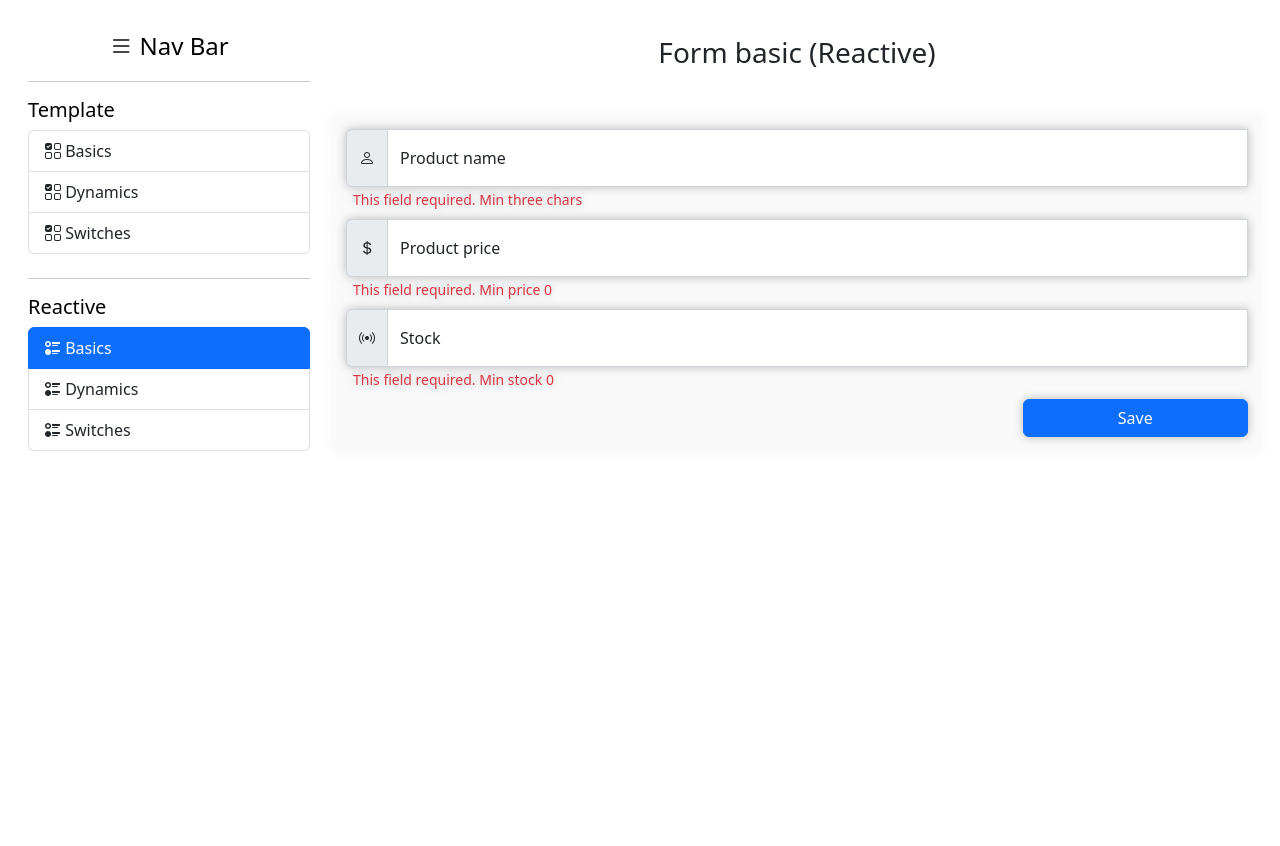
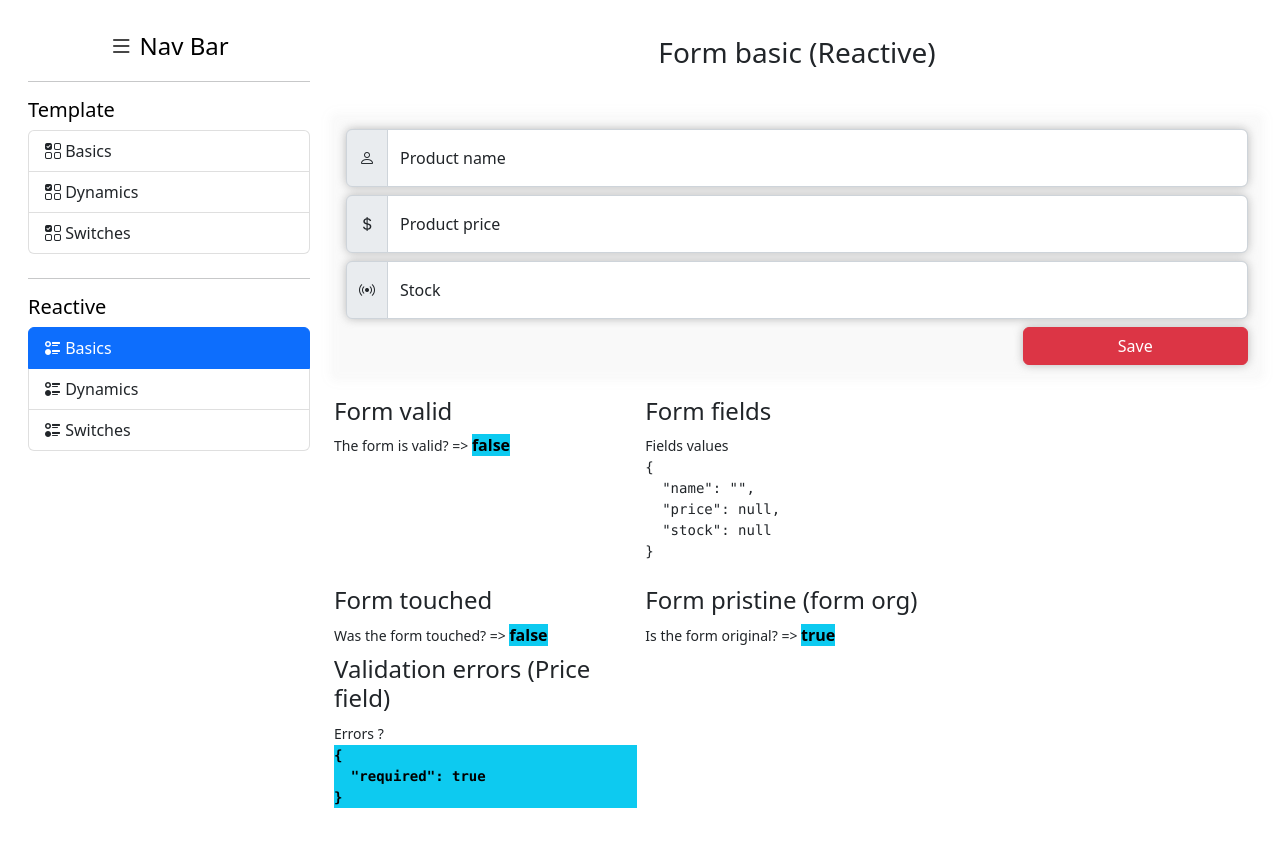
Before and after one commit to JuanRamirez8034/template-reactive-forms-app-angular, an Angular app: page /reactive/basics in a window 1280 px wide. Shown: the top 846 px of the page. Before the commit the page ends 800 px from the top, so only its background shows below. Built offline with nearby package versions, Linux system fonts and the light colour scheme.

Commit message:
Terminada la sección de formularios basicos reactivos

```diff
--- a/src/app/reactive/components/basics/basics.component.html
+++ b/src/app/reactive/components/basics/basics.component.html
@@ -2,23 +2,33 @@
   [showAlert]="alertConfig.showAlert"
   [text]="alertConfig.text"
   [showSpinner]="alertConfig.showSpinner"
+  [typeAlert]="alertConfig.typeAlert"
 ></app-alert>
 
 <div class="w-100 border-1 border-dark p-1 d-flex flex-column justify-content-center">
   <h3 class="d-block text-center mb-2">Form basic (Reactive)</h3>
 
-
-  <form action="#" class="d-block p-3 rounded-2"  autocomplete="off">
+  <!-- enazando nuestro formulario con la variable definida en el componente, para eso se utiliza la directiva
+      [formGroup]="basicReactiveForm" donde basicReactiveForm es l variable que define e identifica el formulario
+   -->
+  <form action="#" class="d-block p-3 rounded-2" (onsubmit)="save();" [formGroup]="basicReactiveForm" autocomplete="off">
     <!-- input -->
     <div class="input-group w-100 mb-2">
       <span class="input-group-text"><i class="bi bi-person"></i></span>
       <div class="form-floating transition-smooth">
-        <input type="text" class="form-control" placeholder="Product name" name="name" id="name">
+        <!-- para enlazar los inout al formulario definido se usa la directiva "FormControlName" y se le coloca como valor
+             el nombre de la propiedad definida en el componente
+         -->
+        <input type="text" class="form-control" placeholder="Product name"
+          name="name"
+          id="name"
+          formControlName="name"
+        >
         <label for="name" class="transition-smooth">Product name</label>
       </div>
       <!-- mensaje en caso de error -->
       <div
-        *ngIf="true"
+        *ngIf="showValidError('name')"
         class="w-100 text-danger px-2"
       ><small>This field required. Min three chars</small></div>
     </div>
@@ -31,13 +41,14 @@
         <input type="number" class="form-control" placeholder="Product price"
           name="price"
           id="price"
+          formControlName="price"
         >
 
         <label for="price" class="transition-smooth">Product price</label>
       </div>
       <!-- mensaje en caso de error -->
       <div
-        *ngIf="true"
+        *ngIf="showValidError('price')"
         class="w-100 text-danger px-2"
       ><small>This field required. Min price 0</small></div>
     </div>
@@ -49,12 +60,13 @@
         <input type="number" class="form-control" placeholder="Stock"
           name="stock"
           id="stock"
+          formControlName="stock"
         >
         <label for="stock" class="transition-smooth">Stock</label>
       </div>
       <!-- mensaje en caso de error -->
       <div
-        *ngIf="true"
+        *ngIf="showValidError('stock')"
         class="w-100 text-danger px-2"
       ><small>This field required. Min stock 0</small></div>
     </div>
@@ -62,10 +74,51 @@
     <!-- boton de envío -->
     <div class="w-100 d-flex justify-content-end">
         <!-- validando el boton de envio de formulario con [disabled] -->
-        <button type="submit" class="btn btn-primary float-end col-3" [disabled]="false">Save</button>
+        <button type="submit" class="btn btn-danger bg-opacity-75 float-end col-3" (click)="save();">Save</button>
     </div>
 
   </form>
 
+  <!-- Muestras de los resultados y l¡validaciones -->
+  <div class="container mt-2">
+    <div class="row p-0">
+
+      <!-- Propiedad de formulario valido -->
+      <div class="col-md-4 px-1 mt-2">
+        <h4>Form valid</h4>
+        <small>The form is valid? => </small>
+        <span class="text-bg-info fw-bold">{{basicReactiveForm.valid}}</span>
+      </div>
+
+      <!-- Propiedad de los valores de los campos del formulario -->
+      <div class="col-md-8 px-1 mt-2">
+        <h4>Form fields</h4>
+        <small>Fields values</small>
+        <pre>{{basicReactiveForm.value | json}}</pre>
+      </div>
+
+      <!-- Propiedad de formulario tocado (cuando se toca el formulario y se sale de él) -->
+      <div class="col-md-4 px-1 mt-2">
+        <h4>Form touched</h4>
+        <small>Was the form touched? => </small>
+        <span class="text-bg-info fw-bold">{{basicReactiveForm.touched}}</span>
+      </div>
+
+      <!-- Propiedad de formulario pristine -->
+      <div class="col-md-8 px-1 mt-2">
+        <h4>Form pristine (form org)</h4>
+        <small>Is the form original? => </small>
+        <span class="text-bg-info fw-bold">{{basicReactiveForm.pristine}}</span>
+      </div>
+
+      <!-- evidenciando la existencia de los errores encontrados -->
+      <div class="col-md-4 px-1 mt-2">
+        <h4>Validation errors (Price field)</h4>
+        <small>Errors ?</small>
+        <pre class="text-bg-info fw-bold">{{basicReactiveForm.controls['price']?.errors | json}}</pre>
+      </div>
+
+    </div>
+  </div>
 
 </div>
--- a/src/app/reactive/components/basics/basics.component.ts
+++ b/src/app/reactive/components/basics/basics.component.ts
@@ -1,5 +1,6 @@
 import { Component } from '@angular/core';
 import { AlerConfig } from 'src/app/components/interfaces/interfaces';
+import { FormBuilder, FormControl, FormGroup, Validators } from "@angular/forms";
 
 @Component({
   selector: 'app-basics',
@@ -8,19 +9,84 @@ import { AlerConfig } from 'src/app/components/interfaces/interfaces';
 })
 export class BasicsComponent {
 
-    // variables para el alert (estas propiedades provienen del archivo de interfaces personalizadas)
-    public alertConfig : AlerConfig = {
-      showSpinner : true,
-      showAlert : false,
-      text:''
+  // variables para el alert (estas propiedades provienen del archivo de interfaces personalizadas)
+  public alertConfig: AlerConfig = {
+    showSpinner: true,
+    showAlert: false,
+    text: ''
+  }
+
+  // funcion para descartar el alerta
+  private hideAlert(time:number): void {
+    setTimeout(() => this.alertConfig = { text: '', showAlert: false, showSpinner: false }, time);
+  }
+
+  // creando objeto para definir el tipo y estructura del formuario (1ra forma)
+  public _basicReactiveForm: FormGroup = new FormGroup({
+    name: new FormControl(
+      'New product',                                 //value del input por defecto
+      [Validators.required, Validators.minLength(3)],//validadores sincronos
+      []                                             //validadores asincronos
+    ),
+    price: new FormControl(null),
+    stock: new FormControl(null),
+  });
+
+  // creando objeto para definir el tipo y estructura del formuario (2da forma) usando "FormBuilder"
+  public basicReactiveForm: FormGroup = this.FB.group({
+    name: [
+      '',                                            //value por defecto del input
+      [Validators.required, Validators.minLength(3)],//validadores sincronos (si solo es uno se puede pasar sin los corchetes)
+      []                                             //validadores asincornos (si solo es uno se puede pasar sin los corchetes)
+    ],
+    price: [null, [Validators.required, Validators.min(0)]],
+    stock: [null, [Validators.required, Validators.min(0)]]
+  });
+
+  // inyectando el servicio de "FormBuilder"
+  constructor(private FB: FormBuilder) { }
+
+  // funcion para determinar si se muestra o no el mensaje de error de los inputs
+  public showValidError(field:string):boolean | null {
+    return this.basicReactiveForm.controls[field]?.errors && this.basicReactiveForm.controls[field]?.touched;
+  }
+
+
+  // funcion para verificar el formulario al enviar y guardar la información
+  public save():void{
+    // verificando que el formulario esté valido, si no lo está marcamos todos los campos
+    // como tocados para mostrar todos los mensajes y salimos
+    if(this.basicReactiveForm.invalid){
+      this.alertConfig = {
+        showAlert:true,
+        showSpinner:false,
+        text:'Invalid fiels',
+        typeAlert:'danger'
+      }
+      this.hideAlert(2000);
+      this.basicReactiveForm.markAllAsTouched();//marcanddo todo como tocado
+      return;
     }
 
-    // funcion para descartar el alerta
-    private hideAlert():void{
-      setTimeout(()=>this.alertConfig = {text:'', showAlert:false, showSpinner:false}, 1500);
+    // funcionalidad en caso exitoso
+    this.alertConfig = {
+      showAlert:true,
+      showSpinner:true,
+      text:'Processing data',
+      typeAlert:'info'
     }
 
-  constructor() { }
+    setTimeout(()=>{
+      this.alertConfig = {
+        showAlert:true,
+        showSpinner:false,
+        text:'Data reseted',
+        typeAlert:'success'
+      }
+      this.hideAlert(3000);
+      this.basicReactiveForm.reset();//restableciendo el formulario a su estado original
+    }, 2000);
 
+  }
 
 }
--- a/src/app/reactive/reactive.module.ts
+++ b/src/app/reactive/reactive.module.ts
@@ -6,6 +6,7 @@ import { BasicsComponent } from './components/basics/basics.component';
 import { SwitchesComponent } from './components/switches/switches.component';
 import { DynamicsComponent } from './components/dynamics/dynamics.component';
 import { ComponentsModule } from '../components/components.module';
+import { ReactiveFormsModule } from '@angular/forms';
 
 
 @NgModule({
@@ -17,7 +18,8 @@ import { ComponentsModule } from '../components/components.module';
   imports: [
     CommonModule,
     ReactiveRoutingModule,
-    ComponentsModule
+    ComponentsModule,
+    ReactiveFormsModule,//modulo para formularios reactivos
   ]
 })
 export class ReactiveModule { }
```
